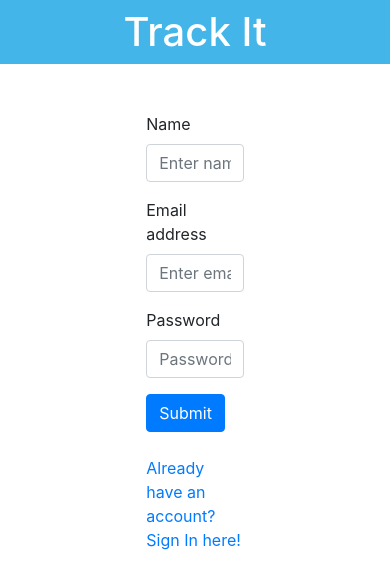
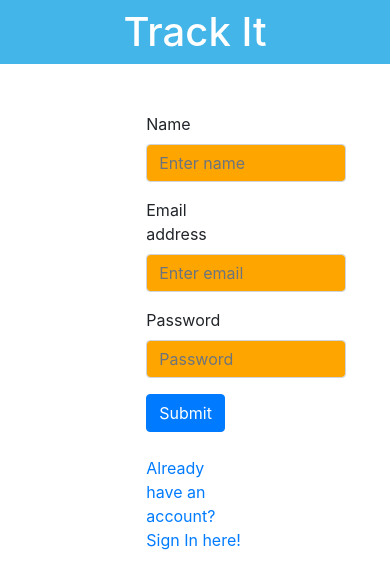
Before and after one commit to imahnama/track-it-frontend, a React (Create React App) app: page /Auth/signup in a window 390 px wide. Shown: the top 588 px of the page. Built offline with nearby package versions, Linux system fonts and the light colour scheme.

Commit message:
Fix width of form in mobile view

```diff
--- a/src/components/Auth/Login.js
+++ b/src/components/Auth/Login.js
@@ -37,12 +37,12 @@ const Login = props => {
       <Form className="w-25 m-auto pt-5" onSubmit={saveData}>
         <Form.Group controlId="formBasicEmail">
           <Form.Label>Email address</Form.Label>
-          <Form.Control type="email" placeholder="Enter email" value={email} onChange={e => setEmail(e.target.value)} />
+          <Form.Control type="email" className="field" placeholder="Enter email" value={email} onChange={e => setEmail(e.target.value)} />
         </Form.Group>
 
         <Form.Group controlId="formBasicPassword">
           <Form.Label>Password</Form.Label>
-          <Form.Control type="password" placeholder="Password" value={password} onChange={e => setPassword(e.target.value)} />
+          <Form.Control type="password" className="field" placeholder="Password" value={password} onChange={e => setPassword(e.target.value)} />
         </Form.Group>
         <p>{ errorMessage || '' }</p>
         <Button variant="primary" type="submit">
--- a/src/components/Auth/signup.js
+++ b/src/components/Auth/signup.js
@@ -38,17 +38,17 @@ const Signup = props => {
       <Form className="w-25 m-auto pt-5" onSubmit={submitData}>
         <Form.Group controlId="formBasicName">
           <Form.Label>Name</Form.Label>
-          <Form.Control type="text" placeholder="Enter name" value={name} onChange={e => setName(e.target.value)} />
+          <Form.Control type="text" className="field" placeholder="Enter name" value={name} onChange={e => setName(e.target.value)} />
         </Form.Group>
 
         <Form.Group controlId="formBasicEmail">
           <Form.Label>Email address</Form.Label>
-          <Form.Control type="email" placeholder="Enter email" value={email} onChange={e => setEmail(e.target.value)} />
+          <Form.Control type="email" className="field" placeholder="Enter email" value={email} onChange={e => setEmail(e.target.value)} />
         </Form.Group>
 
         <Form.Group controlId="formBasicPassword">
           <Form.Label>Password</Form.Label>
-          <Form.Control type="password" placeholder="Password" value={password} onChange={e => setPassword(e.target.value)} />
+          <Form.Control type="password" className="field" placeholder="Password" value={password} onChange={e => setPassword(e.target.value)} />
         </Form.Group>
         <p>{ errorMessage || '' }</p>
         <Button variant="primary" type="submit">
--- a/src/styles/App.css
+++ b/src/styles/App.css
@@ -46,3 +46,10 @@
   width: 150px;
   border: none;
 }
+
+@media only screen and (max-width: 600px) {
+  .field {
+    background-color: orange;
+    width: 200px;
+  }
+}
```
Also changed, not shown: 1 other file (tests, documents, lock files or other folders).
